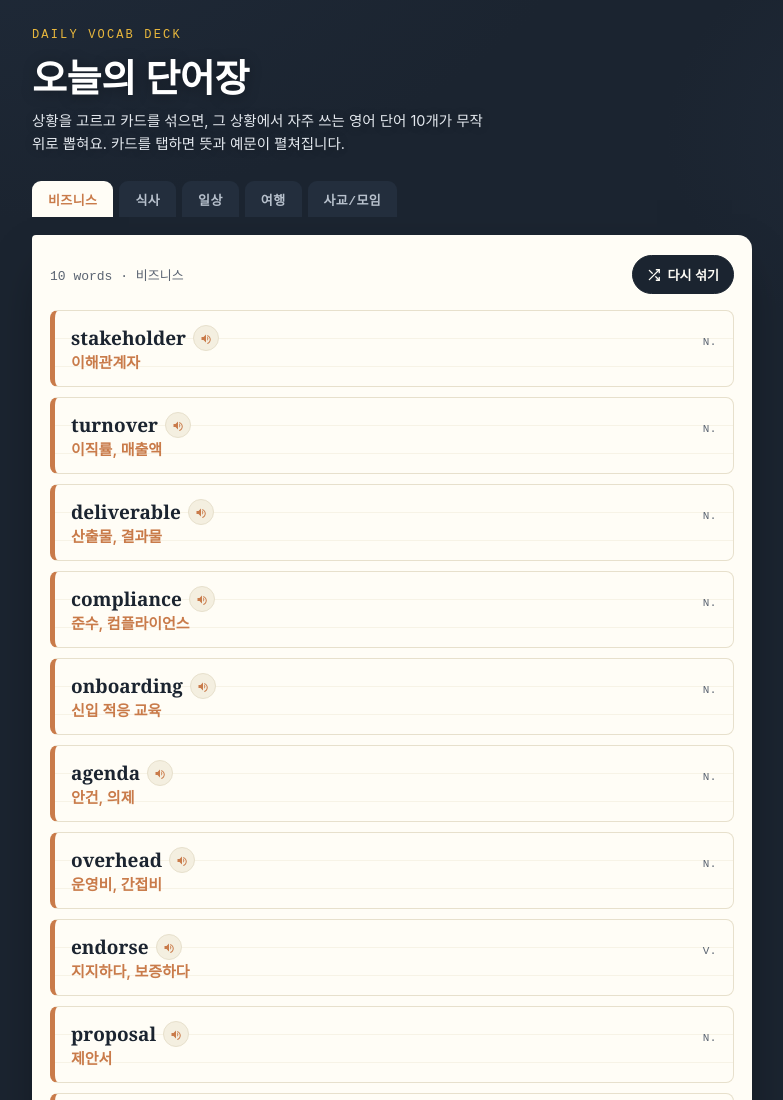
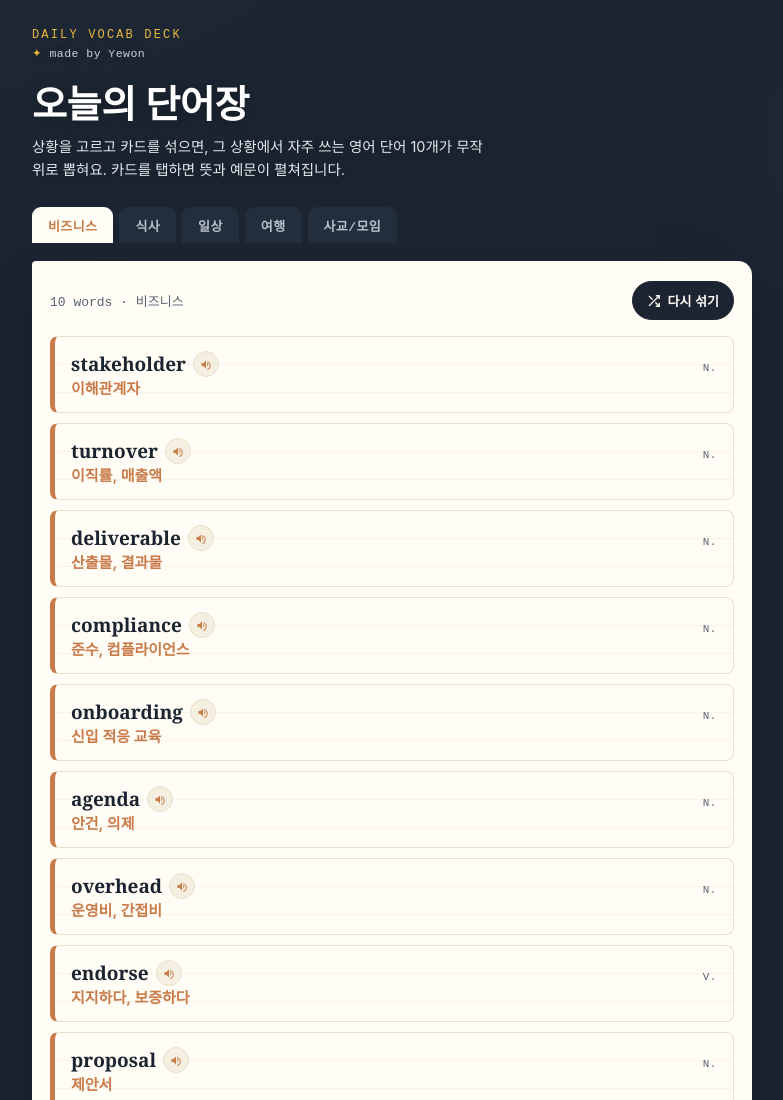
Before and after one commit to dpdnjs0822-ai/daily-vocab-yyw, a plain HTML site: page daily-vocab-deck.html in a window 1280 px wide. Shown: the top 1100 px of the page, without its empty margins (248-1031 px from the left). Drawn offline with Linux system fonts and the light colour scheme.

Commit message:
Add files via upload

```diff
--- a/daily-vocab-deck.html
+++ b/daily-vocab-deck.html
@@ -45,6 +45,15 @@
     color: var(--accent);
     margin: 0 0 6px;
   }
+  .credit{
+    font-family: 'Courier New', monospace;
+    font-size: 11.5px;
+    letter-spacing: .04em;
+    color: #C9D2DC;
+    margin: -2px 0 14px;
+    text-shadow: 0 1px 8px rgba(0,0,0,.3);
+  }
+  .credit::before{ content: "✦  "; color: var(--accent); }
   h1{
     font-family: Georgia, 'Times New Roman', serif;
     font-size: clamp(28px, 6vw, 38px);
@@ -243,6 +252,7 @@
 <div class="wrap">
   <header>
     <p class="eyebrow">Daily Vocab Deck</p>
+    <p class="credit">made by Yewon</p>
     <h1>오늘의 단어장</h1>
     <p class="sub">상황을 고르고 카드를 섞으면, 그 상황에서 자주 쓰는 영어 단어 10개가 무작위로 뽑혀요. 카드를 탭하면 뜻과 예문이 펼쳐집니다.</p>
   </header>
```
